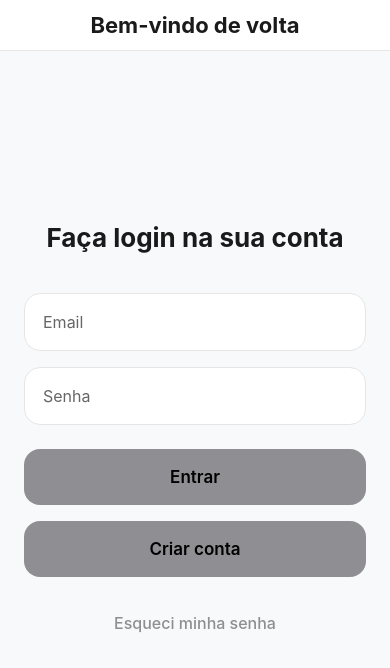
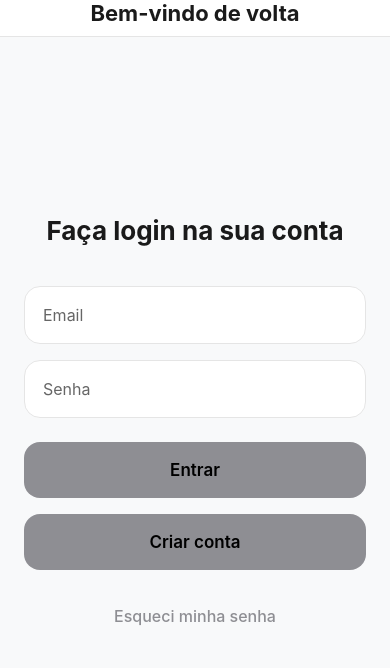
Before and after one commit to RaianSores/4Sinchrony, a React Native app: screen /Cart in a window 390 px wide. Shown: the top 668 px of the page. Built offline with nearby package versions, Linux system fonts and the light colour scheme.

Commit message:
fix: reduz altura do Header removendo padding extra

```diff
--- a/src/shared/components/Header.tsx
+++ b/src/shared/components/Header.tsx
@@ -15,7 +15,7 @@ const Header: React.FC<HeaderProps> = ({ title, showBack, onBackPress, rightComp
   const insets = useSafeAreaInsets();
 
   return (
-    <View style={[styles.header, { paddingTop: insets.top + theme.spacing.sm }]}>
+    <View style={[styles.header, { paddingTop: insets.top }]}>
       <View style={styles.sideContainer}>
         {showBack && (
           <TouchableOpacity onPress={onBackPress} style={styles.backButton}>
@@ -38,7 +38,7 @@ const styles = StyleSheet.create({
     flexDirection: 'row',
     alignItems: 'center',
     paddingHorizontal: theme.spacing.md,
-    paddingBottom: theme.spacing.sm,
+    paddingBottom: 10,
     backgroundColor: theme.colors.white,
     borderBottomWidth: 1,
     borderBottomColor: theme.colors.border,
```
